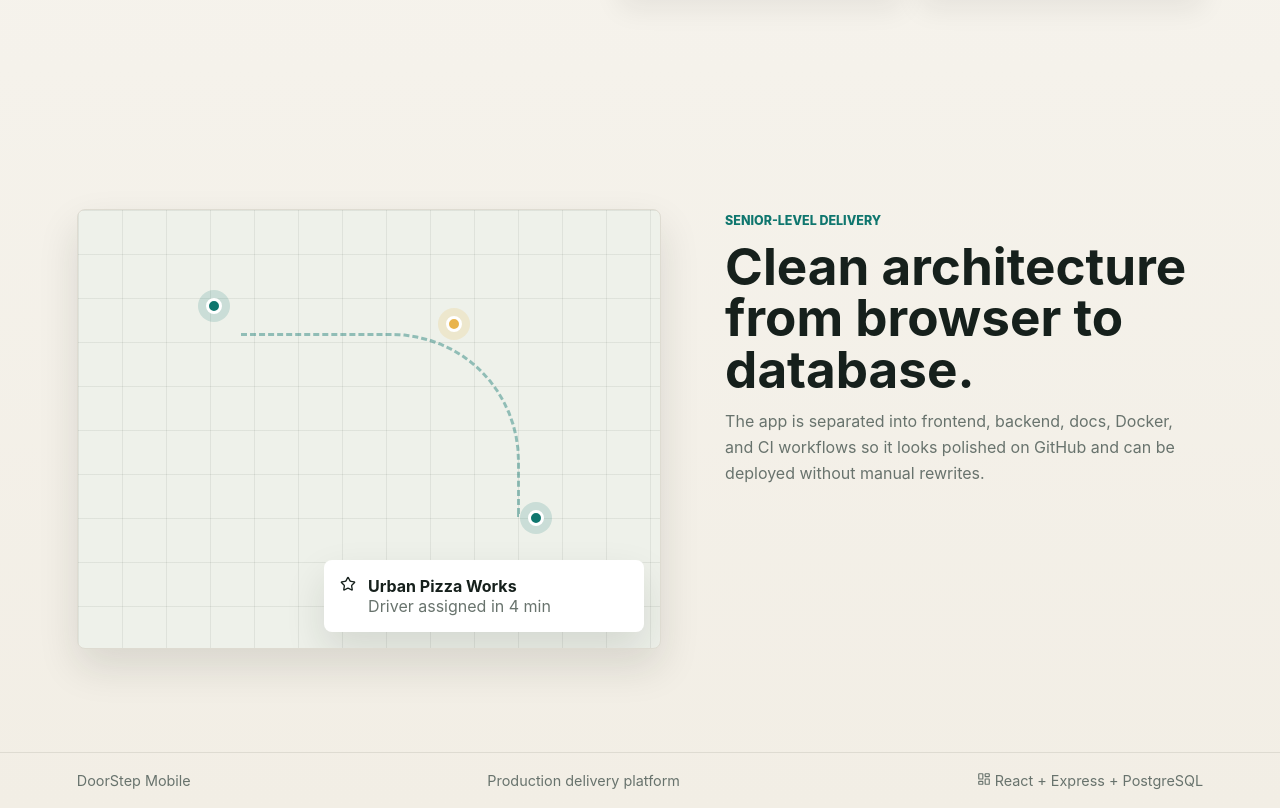
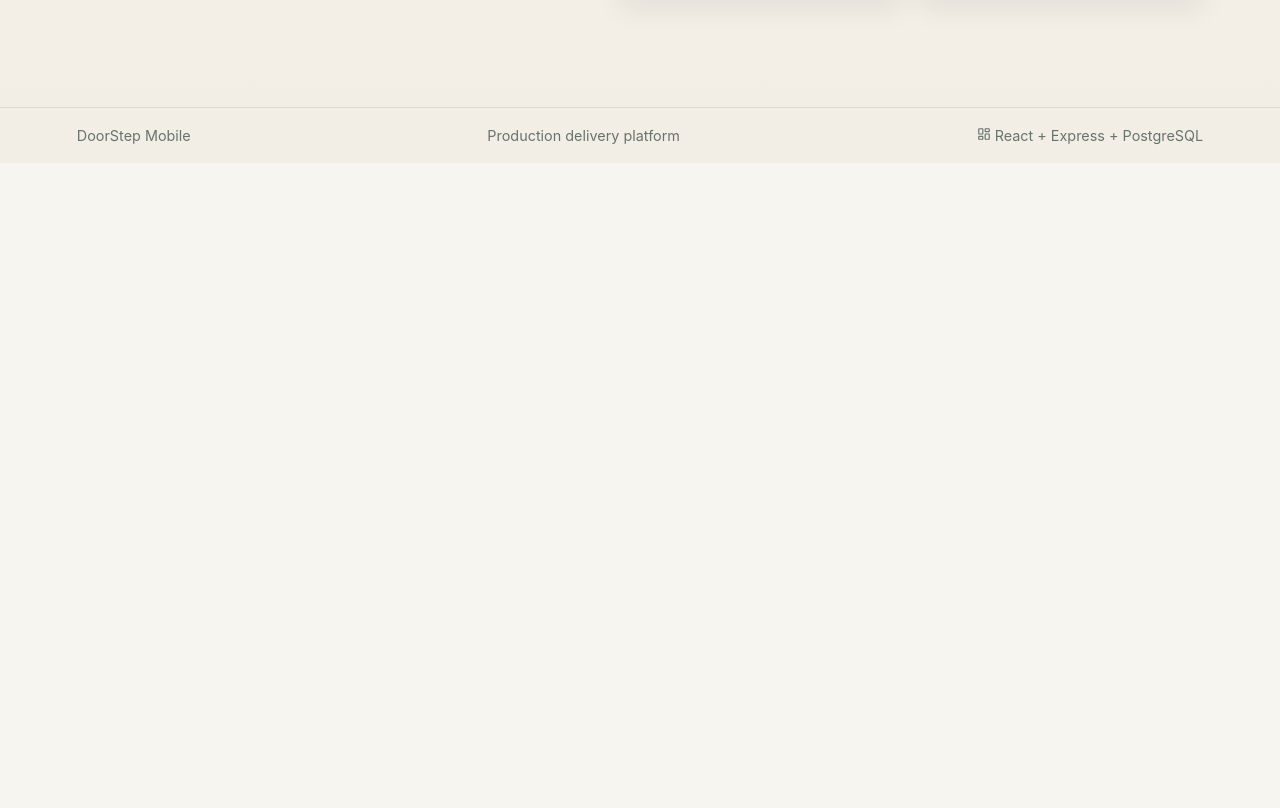
Before and after one commit to ramiabdu/DoorStep-Mobile, a React (Vite) app in the folder frontend/: page / in a window 1280 px wide. Shown: the part 1414-2222 px from the top of the page. After the commit the page ends 1577 px from the top, so only its background shows below. Built offline with nearby package versions, Linux system fonts and the light colour scheme; no server answers.

Commit message:
fix(web): remove architecture promo copy

```diff
--- a/frontend/src/pages/LandingPage.tsx
+++ b/frontend/src/pages/LandingPage.tsx
@@ -1,4 +1,4 @@
-import {ArrowRight, Clock, MapPin, ShieldCheck, Star, Truck} from 'lucide-react';
+import {ArrowRight, Clock, MapPin, ShieldCheck, Truck} from 'lucide-react';
 import {Link} from 'react-router-dom';
 
 import {API_URL} from '../api/client';
@@ -73,30 +73,5 @@ export const LandingPage = () => (
       </div>
     </section>
 
-    <section className="section-grid reverse">
-      <div className="delivery-visual" aria-label="Live delivery operations preview">
-        <div className="map-card">
-          <span className="map-pin pin-a" />
-          <span className="map-pin pin-b" />
-          <span className="map-pin pin-c" />
-          <div className="route-line" />
-          <div className="dispatch-card">
-            <Star size={16} />
-            <div>
-              <strong>Urban Pizza Works</strong>
-              <span>Driver assigned in 4 min</span>
-            </div>
-          </div>
-        </div>
-      </div>
-      <div>
-        <span className="eyebrow">Senior-level delivery</span>
-        <h2>Clean architecture from browser to database.</h2>
-        <p>
-          The app is separated into frontend, backend, docs, Docker, and CI workflows so it
-          looks polished on GitHub and can be deployed without manual rewrites.
-        </p>
-      </div>
-    </section>
   </>
 );
```
